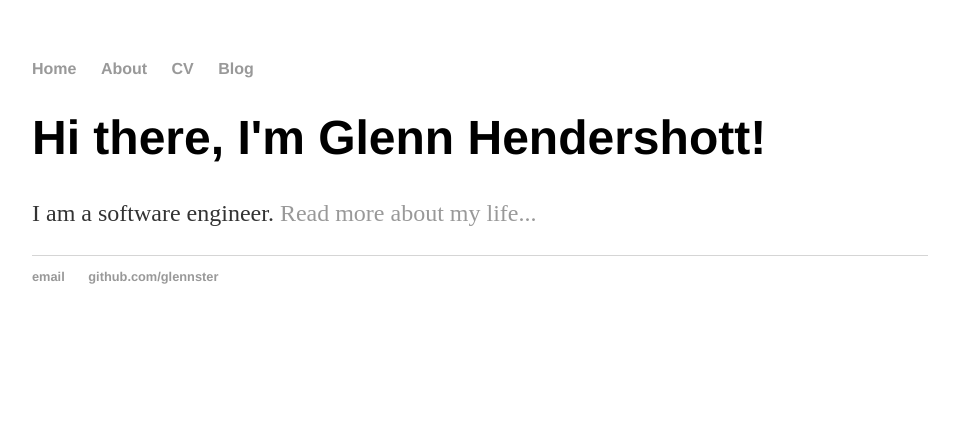
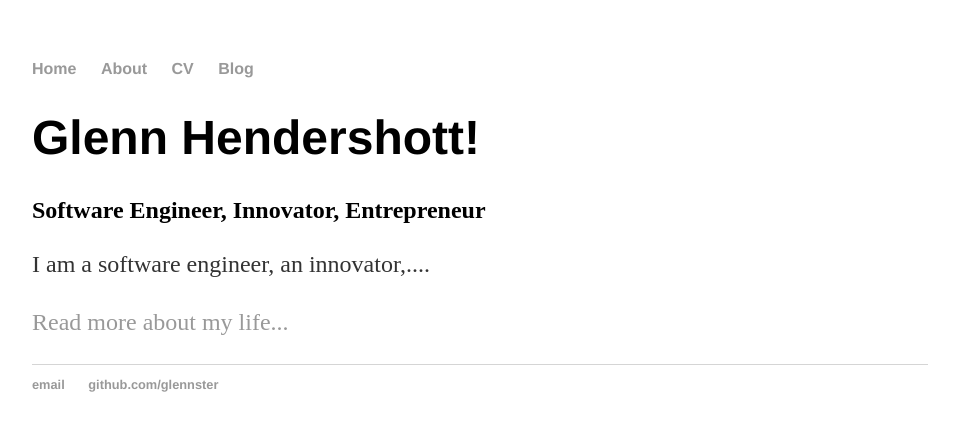
Before and after one commit to glennster/glennster.github.io, a Jekyll site: the page built from index.html, in a window 1280 px wide. Shown: the top 431 px of the page, without its empty margins (160-1119 px from the left). Built offline with Jekyll 4.4.1, drawn with Linux system fonts in a browser that asks for light colours.

Commit message:
Update index.html

```diff
--- a/index.html
+++ b/index.html
@@ -3,6 +3,8 @@ layout: default
 title: Glenn Hendershott, Software Engineer
 ---
 <div class="blurb">
-	<h1>Hi there, I'm Glenn Hendershott!</h1>
-	<p>I am a software engineer. <a href="/about">Read more about my life...</a></p>
+	<h1>Glenn Hendershott!</h1>
+	<h2>Software Engineer, Innovator, Entrepreneur</h2>
+	<p>I am a software engineer, an innovator,.... </p>
+	<p><a href="/about">Read more about my life...</a></p>
 </div><!-- /.blurb -->
```
